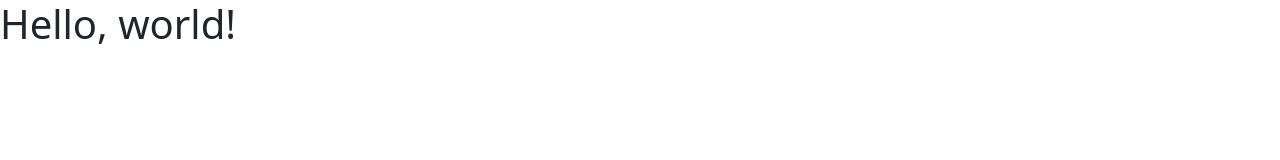
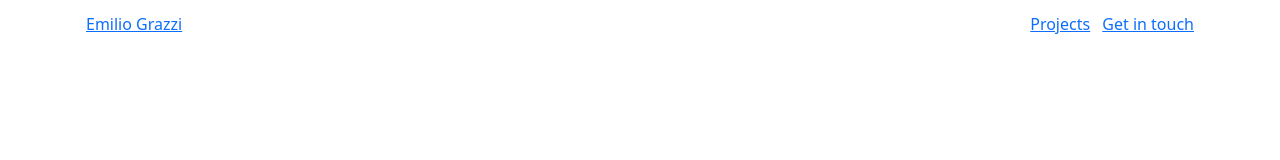
Before and after one commit to emiliograzzi/emiliograzzi.github.io, a plain HTML site: page index.html in a window 1280 px wide. Drawn offline with nearby package versions, Linux system fonts and the light colour scheme.

Commit message:
Update index.html

```diff
--- a/index.html
+++ b/index.html
@@ -7,7 +7,36 @@
     <link href="https://cdn.jsdelivr.net/npm/bootstrap@5.3.0/dist/css/bootstrap.min.css" rel="stylesheet" integrity="sha384-9ndCyUaIbzAi2FUVXJi0CjmCapSmO7SnpJef0486qhLnuZ2cdeRhO02iuK6FUUVM" crossorigin="anonymous">
   </head>
   <body>
-    <h1>Hello, world!</h1>
+
+    <!-- header -->
+
+    <header>
+      <div class="container">
+        <nav class="navbar">
+          <a class="p-1" href="index.html">Emilio Grazzi</a>
+          <span class="float-right">
+            <a class="p-1" href="#">Projects</a>
+            <a class="p-1" href="#">Get in touch</a>
+          </span>
+        </nav>
+      </div>
+    </header>
+
+    <!-- content -->
+
+    <section>
+      <article>
+
+      </article>
+    </section>
+
+    <!-- footer -->
+
+    <footer>
+    </footer>
+
+    <!-- scripts -->
+
     <script src="https://cdn.jsdelivr.net/npm/bootstrap@5.3.0/dist/js/bootstrap.min.js" integrity="sha384-fbbOQedDUMZZ5KreZpsbe1LCZPVmfTnH7ois6mU1QK+m14rQ1l2bGBq41eYeM/fS" crossorigin="anonymous"></script>
   </body>
 </html>
```
